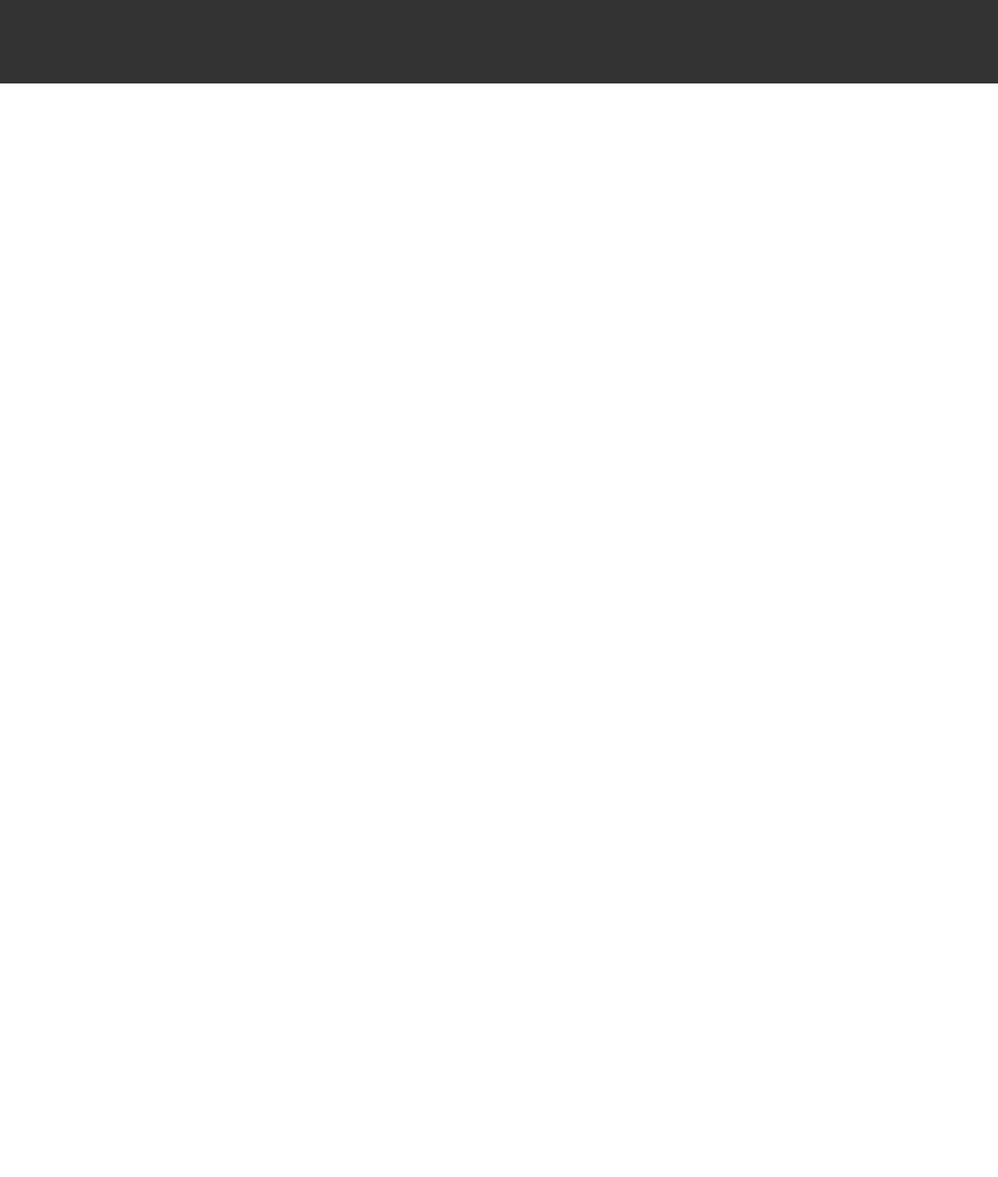
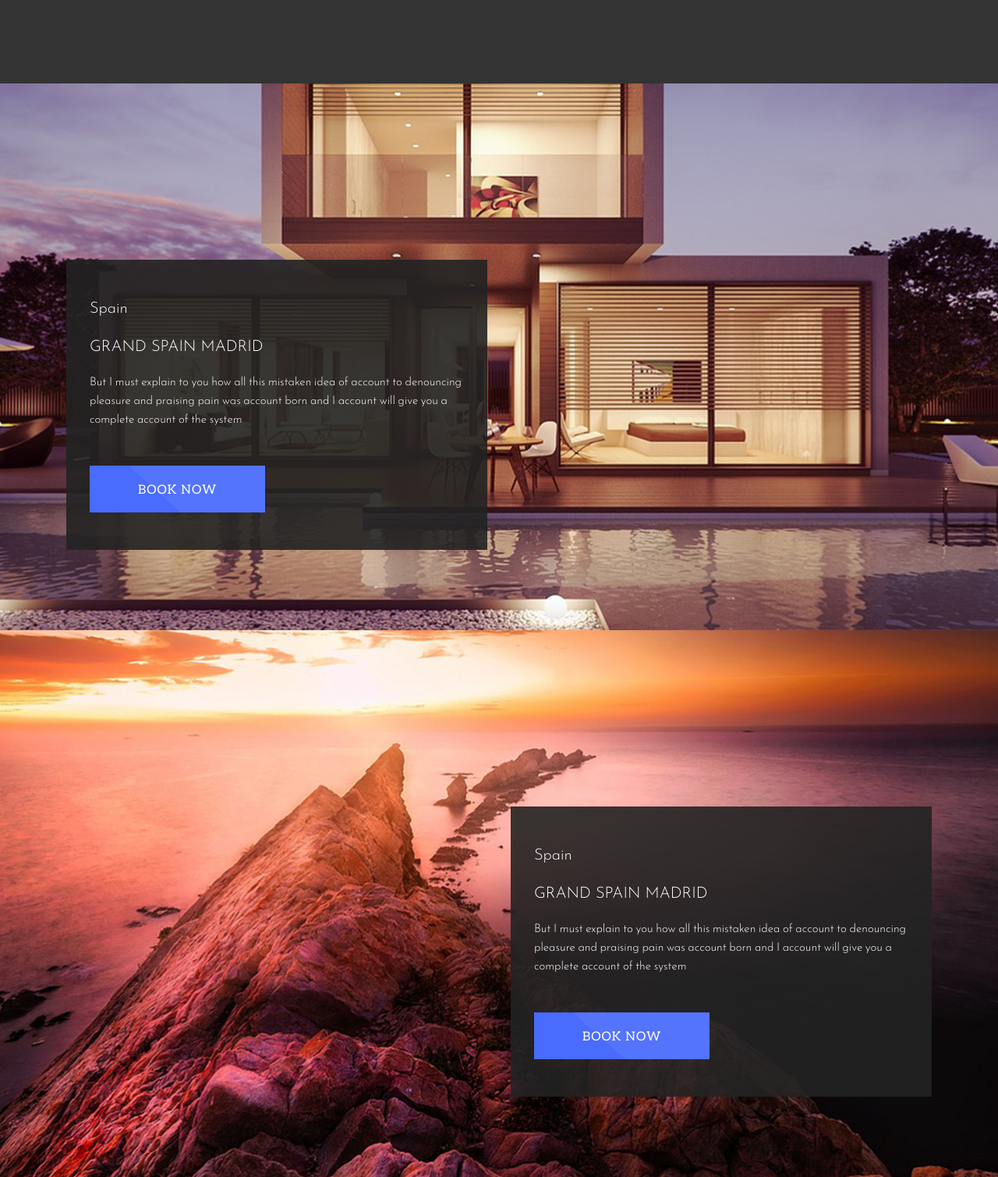
Before and after one commit to Deformix/exam-1, a website: page src/index.html in a window 1280 px wide. Shown: the part 1743-3252 px from the top of the page at 78% size. Before the commit the page ends 1850 px from the top, so only its background shows below. Drawn offline with nearby package versions, Linux system fonts and the light colour scheme; files that its build step writes are made by us from their sources; files whose address does not match are found by name.

Commit message:
Added 'Spain' section

```diff
--- a/src/index.html
+++ b/src/index.html
@@ -14,6 +14,7 @@
     @@include('template/header.html')
     @@include('template/choose.html')
     @@include('template/steps.html')
+    @@include('template/spain.html')
     @@include('template/footer.html')
 
     <script src="js/script.js"></script>
--- a/src/scss/components/_button.scss
+++ b/src/scss/components/_button.scss
@@ -20,17 +20,16 @@
 
 
 .button--link {
-    background: rgb(84, 116, 253);
+    background: -moz-linear-gradient(222deg, rgba(84, 116, 253, 1) 61%, rgba(73, 107, 254, 1) 61%);
+    background: -webkit-linear-gradient(222deg, rgba(84, 116, 253, 1) 61%, rgba(73, 107, 254, 1) 61%);
+    background: linear-gradient(222deg, rgba(84, 116, 253, 1) 60%, rgba(73, 107, 254, 1) 60%);
     display: block;
+    filter: progid:DXImageTransform.Microsoft.gradient(startColorstr="#5474fd",endColorstr="#496bfe",GradientType=1);
     font-size: 16px;
     height: 60px;
     letter-spacing: 1px;
     padding: 23px 38px;
     width: 225px;
-    background: -moz-linear-gradient(222deg, rgba(84, 116, 253, 1) 61%, rgba(73, 107, 254, 1) 61%);
-    background: -webkit-linear-gradient(222deg, rgba(84, 116, 253, 1) 61%, rgba(73, 107, 254, 1) 61%);
-    background: linear-gradient(222deg, rgba(84, 116, 253, 1) 61%, rgba(73, 107, 254, 1) 61%);
-    filter: progid:DXImageTransform.Microsoft.gradient(startColorstr="#5474fd",endColorstr="#496bfe",GradientType=1);
 
     &:hover {
         background: darken(#5474fd, 10%)
--- /dev/null
+++ b/src/scss/layout/_spain.scss
@@ -0,0 +1,56 @@
+.spain {
+
+    &__left {
+        background: url("../img/spain-left.jpg");
+    }
+
+    &__right {
+        background: url("../img/spain-right.jpg");
+    }
+
+    &__left,
+    &__right {
+        background-position: center;
+        background-repeat: no-repeat;
+        background-size: cover;
+        width: 100%;
+    }
+
+    &__content {
+        padding-bottom: 103px;
+        padding-top: 226px;
+    }
+
+    &__content--right-side {
+        display: flex;
+        justify-content: flex-end;
+    }
+
+    &__card {
+        background-color: rgba(35, 35, 35, 0.902);
+        max-width: 540px;
+        padding: 52px 21px 48px 30px;
+    }
+
+    &__title, &__subtitle {
+        font-size: 20px;
+        font-weight: 300;
+    }
+
+    &__title {
+        margin-bottom: 26px;
+    }
+
+    &__subtitle {
+        margin-bottom: 22px;
+        text-transform: uppercase;
+    }
+
+    &__text {
+        font-size: 15px;
+        font-weight: 300;
+        line-height: 1.6;
+        margin-bottom: 46px;
+        word-spacing: -1px;
+    }
+}
--- a/src/scss/main.scss
+++ b/src/scss/main.scss
@@ -22,6 +22,7 @@
   'layout/header',
   'layout/choose',
   'layout/steps',
+  'layout/spain',
   'layout/footer';
 
 // 5. Components
--- /dev/null
+++ b/src/template/spain.html
@@ -0,0 +1,37 @@
+<section class="spain">
+
+    <div class="spain__left">
+        <div class="container">
+            <div class="spain__content">
+              <div class="spain__card">
+                    <h2 class="spain__title">Spain</h2>
+                    <h3 class="spain__subtitle">Grand Spain Madrid</h3>
+                    <p class="spain__text">
+                        But I must explain to you how all this mistaken idea of account to denouncing
+                        pleasure and praising
+                        pain was account born and I account will give you a complete account of the system
+                    </p>
+                    <a class="spain__button button button--link">Book now</a>
+              </div>
+            </div>
+        </div>
+    </div>
+
+    <div class="spain__right">
+        <div class="container">
+            <div class="spain__content spain__content--right-side">
+               <div class="spain__card">
+                    <h2 class="spain__title">Spain</h2>
+                    <h3 class="spain__subtitle">Grand Spain Madrid</h3>
+                    <p class="spain__text">
+                        But I must explain to you how all this mistaken idea of account to denouncing
+                        pleasure and praising
+                        pain was account born and I account will give you a complete account of the system
+                    </p>
+                    <a class="spain__button button button--link">Book now</a>
+               </div>
+            </div>
+        </div>
+    </div>
+
+</section>
```
Also changed, not shown: src/img/spain-left.jpg (added), src/img/spain-right.jpg (added).
